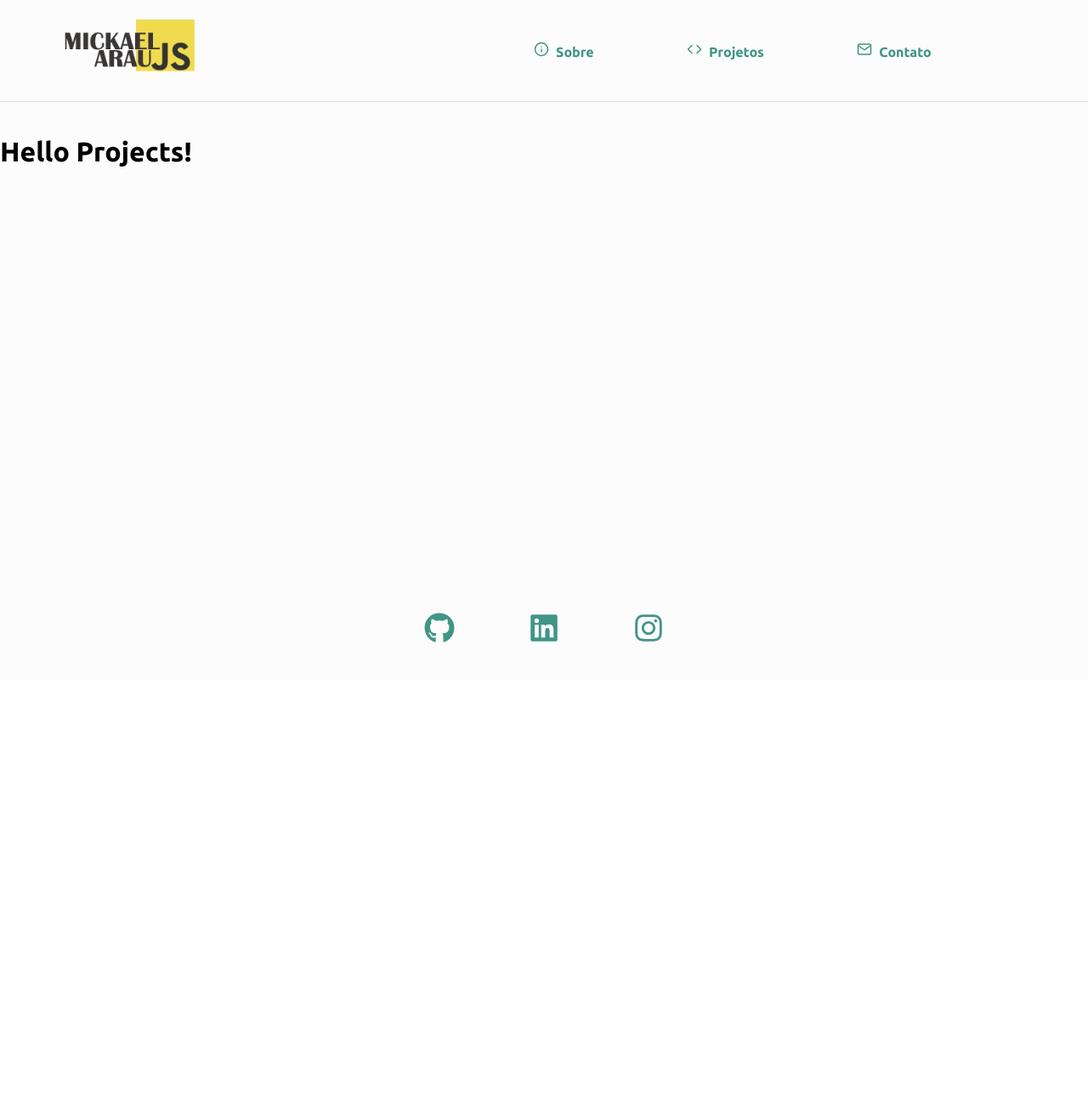
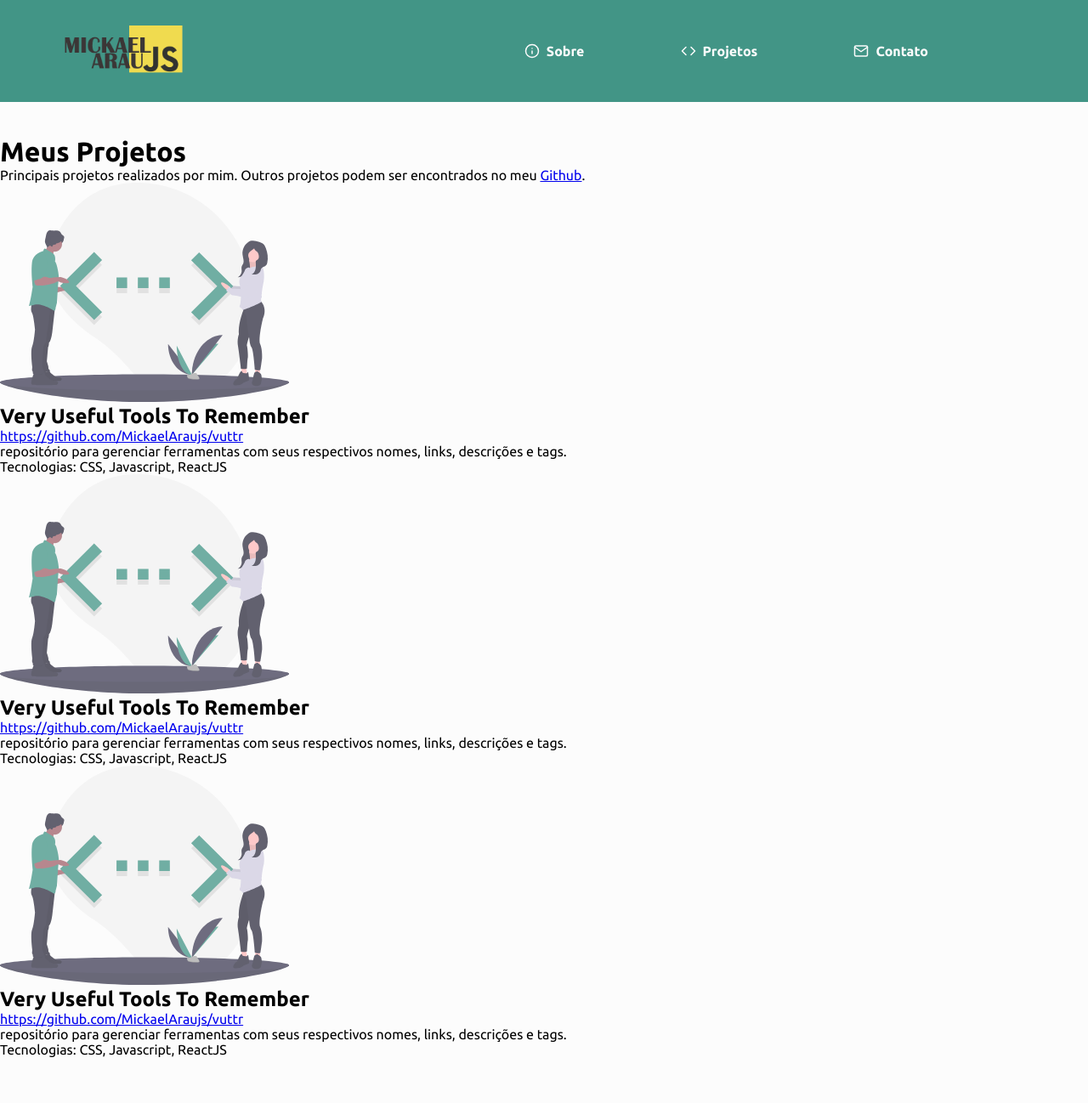
Before and after one commit to MickaelAraujs/portfolio, a Gatsby site: page /projects in a window 1280 px wide. Shown: the top 1298 px of the page at 85% size. Before the commit the page ends 800 px from the top, so only its background shows below. Built offline with nearby package versions, Linux system fonts and the light colour scheme; Gatsby itself is replaced by a stand-in of ours.

Commit message:
:construction: change header styles

```diff
--- a/src/components/Footer/index.js
+++ b/src/components/Footer/index.js
@@ -3,9 +3,9 @@ import { FaGithub, FaLinkedin, FaInstagram } from 'react-icons/fa'
 
 import { FooterContainer } from './styles'
 
-export default function Footer() {
+export default function Footer({ page }) {
   return (
-    <FooterContainer>
+    <FooterContainer page={page}>
       <div>
         <a href='https://github.com/MickaelAraujs'>
           <FaGithub size={36} color='#429586' />
--- a/src/components/Footer/styles.js
+++ b/src/components/Footer/styles.js
@@ -1,7 +1,7 @@
 import styled from 'styled-components'
 
 export const FooterContainer = styled.footer`
-  position: fixed;
+  position: ${props => props.page !== 'projects' ? 'absolute' : 'relative'};
   bottom: 0;
   right: 0;
   left: 0;
--- a/src/components/Header/styles.js
+++ b/src/components/Header/styles.js
@@ -11,12 +11,13 @@ export const HeaderContainer = styled.header`
   justify-content: space-between;
   align-items: center;
   padding: 0 75px;
-
+  background: #429586;
   border-bottom: 0.5px solid rgba(66,149,134, 0.2);
   z-index: 9;
 
   img {
-    width: 215px;
+    width: 195px;
+    margin-top: 8px;
   }
 
   nav {
@@ -38,11 +39,11 @@ export const HeaderContainer = styled.header`
         a {
           text-decoration: none;
           font-size: 16px;
-          color: #429586;
+          color: #FCFCFC;
           font-weight: bold;
 
           display: flex;
-          align-items: baseline;
+          align-items: center;
 
           svg {
             margin-right: 8px;
--- a/src/components/Layout/index.js
+++ b/src/components/Layout/index.js
@@ -6,7 +6,7 @@ import { Container } from './styles'
 import Header from '../Header'
 import Footer from '../Footer'
 
-export default function Layout({ children }) {
+export default function Layout({ children, page }) {
   return (
     <Container>
       <GlobalStyles />
@@ -17,7 +17,7 @@ export default function Layout({ children }) {
         {children}
       </main>
 
-      <Footer />
+      <Footer page={page}/>
     </Container>
   )
 }
--- a/src/pages/projects.js
+++ b/src/pages/projects.js
@@ -4,11 +4,73 @@ import { Container } from '../styles/global'
 
 import Layout from '../components/Layout'
 
+import projectThumb from '../assets/projects/projectThumb.svg'
+
 export default function Projects() {
   return (
-    <Layout>
+    <Layout page='projects'>
       <Container>
-        <h1>Hello Projects!</h1>
+        <h1>Meus Projetos</h1>
+
+        <p>
+        Principais projetos realizados por mim. Outros projetos podem ser encontrados no meu <a href='https://github.com/MickaelAraujs'>Github</a>.
+        </p>
+
+        <div className="projects">
+          <div className="card">
+            <img src={projectThumb} alt='Very Useful Tools To Remember'/>
+
+            <div className="info">
+              <h2>Very Useful Tools To Remember</h2>
+
+              <a href="https://github.com/MickaelAraujs/vuttr">https://github.com/MickaelAraujs/vuttr</a>
+
+              <p>
+                repositório para gerenciar ferramentas com seus respectivos nomes, links, descrições e tags.
+              </p>
+
+              <span>
+                Tecnologias: <span>CSS, Javascript, ReactJS</span>
+              </span>
+            </div>
+          </div>
+
+          <div className="card">
+            <img src={projectThumb} alt='Very Useful Tools To Remember'/>
+
+            <div className="info">
+              <h2>Very Useful Tools To Remember</h2>
+
+              <a href="https://github.com/MickaelAraujs/vuttr">https://github.com/MickaelAraujs/vuttr</a>
+
+              <p>
+                repositório para gerenciar ferramentas com seus respectivos nomes, links, descrições e tags.
+              </p>
+
+              <span>
+                Tecnologias: <span>CSS, Javascript, ReactJS</span>
+              </span>
+            </div>
+          </div>
+
+          <div className="card">
+            <img src={projectThumb} alt='Very Useful Tools To Remember'/>
+
+            <div className="info">
+              <h2>Very Useful Tools To Remember</h2>
+
+              <a href="https://github.com/MickaelAraujs/vuttr">https://github.com/MickaelAraujs/vuttr</a>
+
+              <p>
+                repositório para gerenciar ferramentas com seus respectivos nomes, links, descrições e tags.
+              </p>
+
+              <span>
+                Tecnologias: <span>CSS, Javascript, ReactJS</span>
+              </span>
+            </div>
+          </div>
+        </div>
       </Container>
     </Layout>
   )
--- a/src/styles/global.js
+++ b/src/styles/global.js
@@ -9,8 +9,13 @@ export const GlobalStyles = createGlobalStyle`
 
     font-family: 'Ubuntu', sans-serif;
   }
+
+  html, body {
+    background: #FCFCFC;
+  }
 `
 
 export const Container = styled.div`
-  transform: translateY(20vh);
+  padding-top: 20vh;
+  padding-bottom: 16px;
 `
```
Also changed, not shown: src/assets/projects/projectThumb.svg (added).
